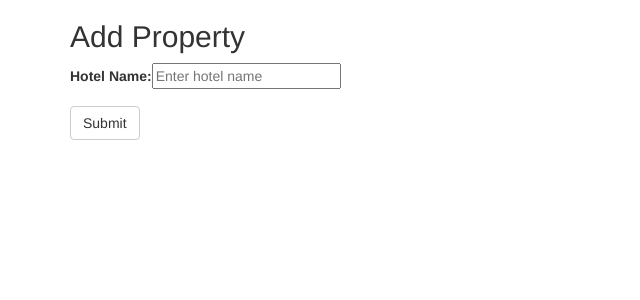
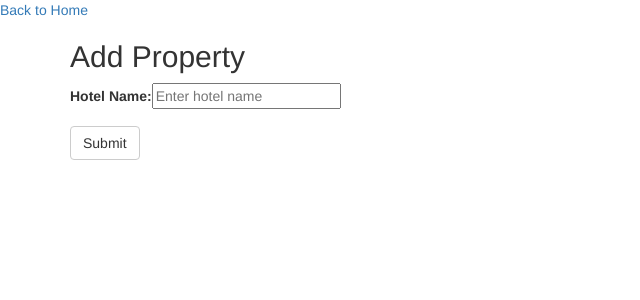
Before and after one commit to bhiseweb/tripcraft, an Angular app: page /add-new-property in a window 1280 px wide. Shown: the top 300 px of the page, without its empty margins (0-640 px from the left). Built offline with nearby package versions, Linux system fonts and the light colour scheme.

Commit message:
URL changes

```diff
--- a/src/app/add-new-property/add-new-property.component.html
+++ b/src/app/add-new-property/add-new-property.component.html
@@ -1,3 +1,4 @@
+<a [routerLink]="['/']">Back to Home</a>
 <div class="container">
 	<h2>Add Property</h2>
 	<div class="row">
--- a/src/app/app-routing.module.ts
+++ b/src/app/app-routing.module.ts
@@ -8,7 +8,7 @@ import { EditPropertyComponent } from './edit-property/edit-property.component';
 const routes: Routes = [
 	{path: '', component: TenantListComponent},
 	{path: 'tenant-description/:id', component: TenantDescriptionComponent},
-	{path: 'properties-list/:url', component: PropertiesListComponent},
+	{path: 'properties-list', component: PropertiesListComponent},
 	{path: 'add-new-property', component: AddNewPropertyComponent},
 	{path: 'edit-property/:id', component: EditPropertyComponent},
 ];
--- a/src/app/edit-property/edit-property.component.html
+++ b/src/app/edit-property/edit-property.component.html
@@ -1,3 +1,4 @@
+<a [routerLink]="['/']">Back to Home</a>
 <div class="container">
 	<h2>Edit Property</h2>
 	<div class="row">
--- a/src/app/tenant-description/tenant-description.component.html
+++ b/src/app/tenant-description/tenant-description.component.html
@@ -16,7 +16,8 @@
     <tbody>
       <tr *ngFor="let service of tenantServices">
         <td>{{service.name}}</td>
-        <td><a [routerLink]="['/properties-list', service.url]">{{service.url}}</a> (click on URL to see respective properties)</td>
+        <td><a [routerLink]="['/properties-list', {
+          'url':service.url}]">{{service.url}}</a> (click on URL to see respective properties)</td>
       </tr>
     </tbody>
   </table>
```
